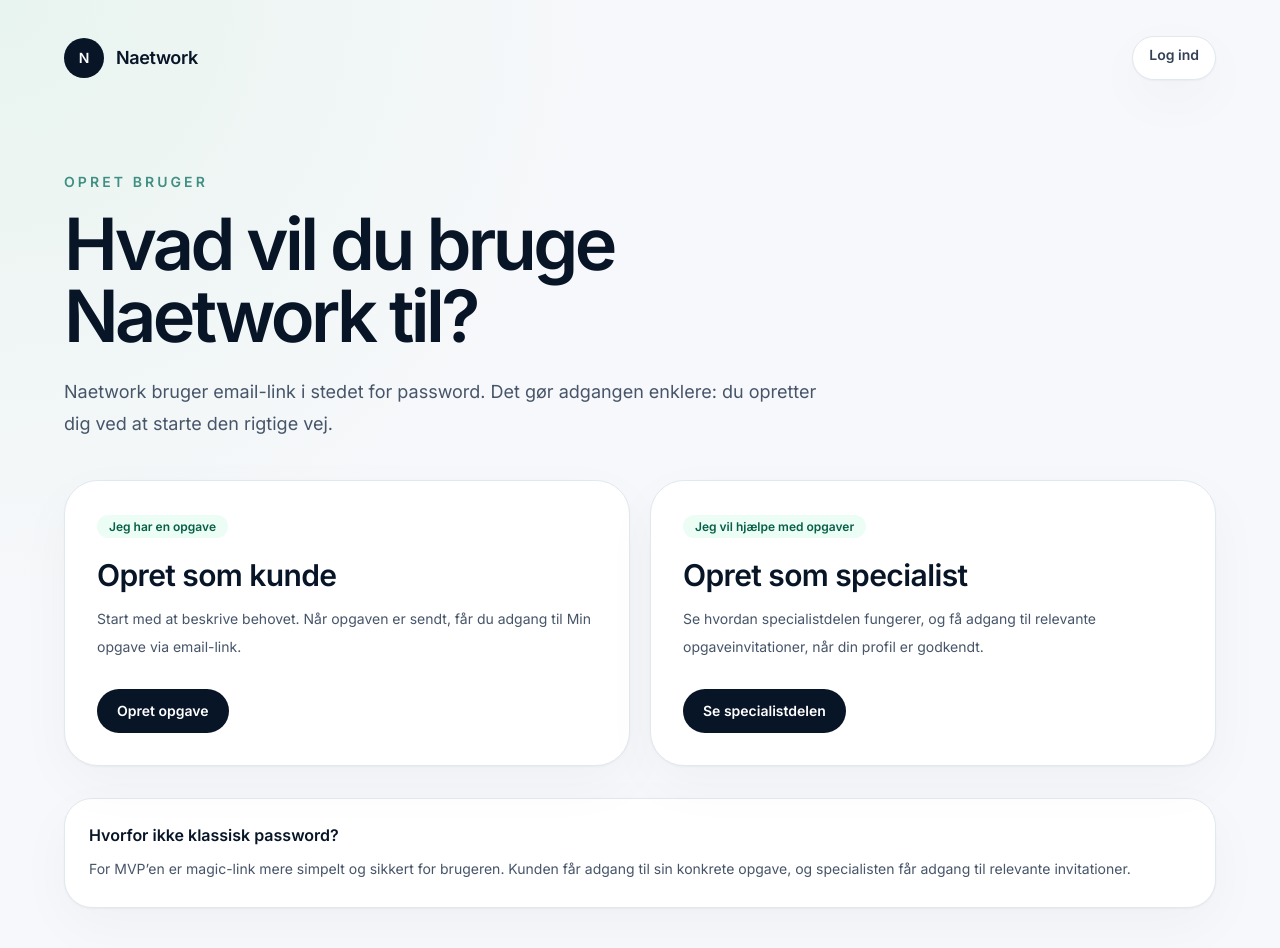
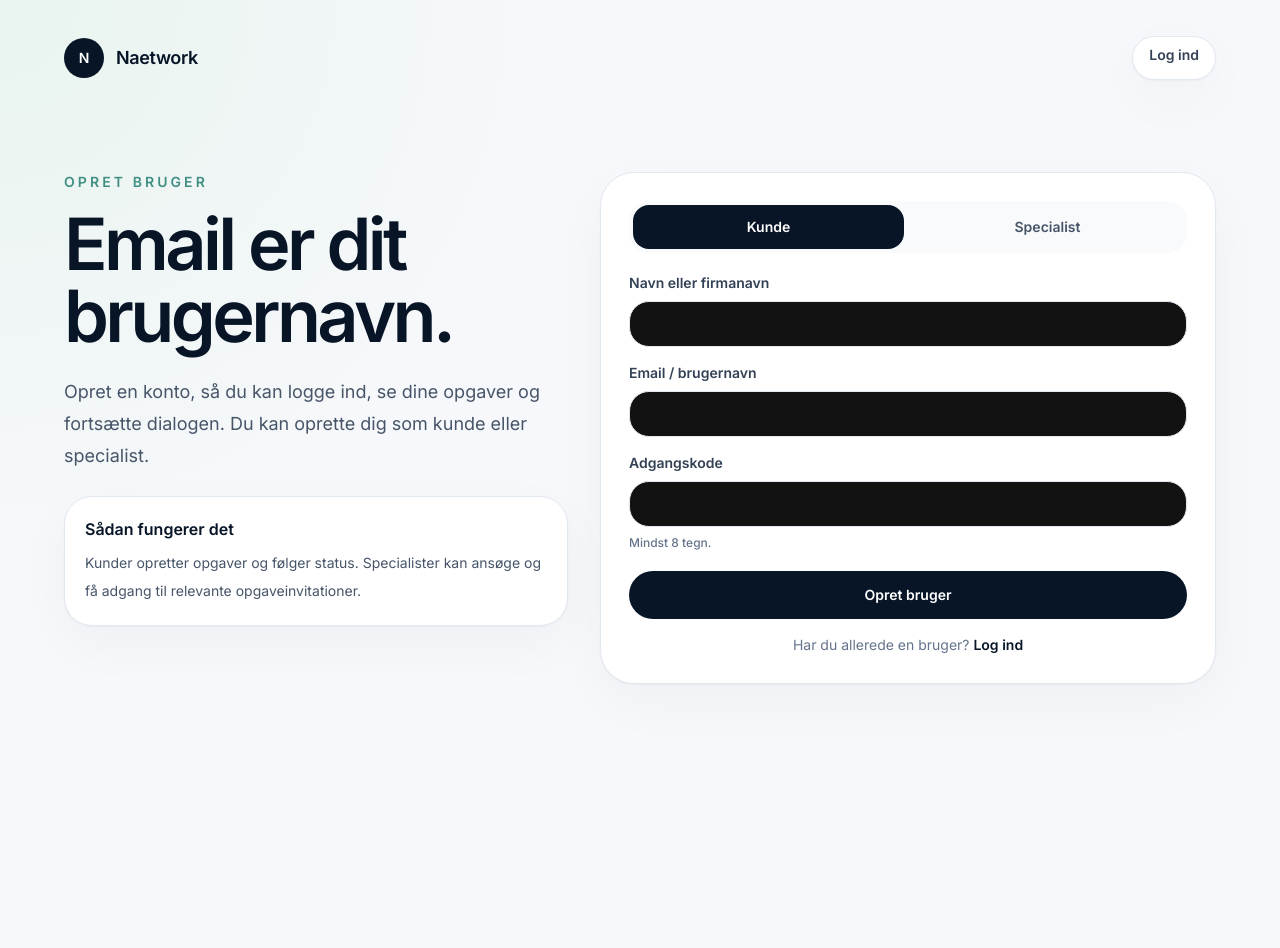
Before and after one commit to mikkelstreet-png/Naetwork, a Next.js app: page /opret in a window 1280 px wide. Shown: the top 948 px of the page. After the commit the page ends 800 px from the top, so only its background shows below. Built offline with nearby package versions, Linux system fonts and the light colour scheme.

Commit message:
Use real account registration on create user route

```diff
--- a/app/opret/page.tsx
+++ b/app/opret/page.tsx
@@ -1,5 +1,5 @@
-import { CreateUserChoice } from "@/components/CreateUserChoice";
+import { AccountRegister } from "@/components/AccountRegister";
 
 export default function OpretPage() {
-  return <CreateUserChoice />;
+  return <AccountRegister />;
 }
```
